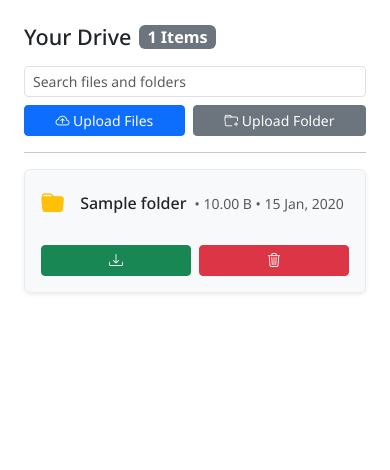
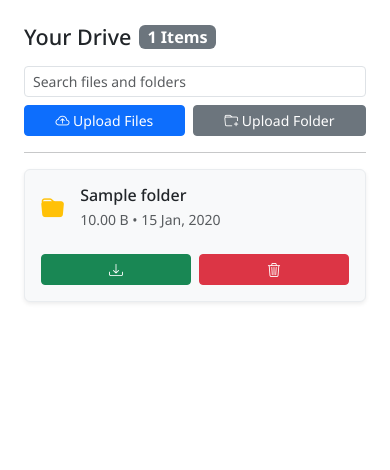
Before and after one commit to KafetzisThomas/FileSpace, a Django app: page / in a window 390 px wide. Shown: the part 57-527 px from the top of the page. Run offline with Django 5.2, Linux system fonts and the light colour scheme; a user stored in the database is signed in; tables that the repository leaves empty hold one stand-in row (values such as "Sample post").

Commit message:
Move file and folder metadata below names on mobile devices

```diff
--- a/templates/files/drive.html
+++ b/templates/files/drive.html
@@ -66,10 +66,10 @@
                     <div class="card-body d-flex flex-column flex-md-row align-items-md-center p-3 gap-3">
                         <a href="{% url 'files:drive_folder' folder.id %}" class="text-decoration-none text-body d-flex align-items-center gap-3 flex-grow-1 overflow-hidden w-100">
                             <i class="bi bi-folder-fill text-warning fs-3"></i>
-                            <div class="d-flex align-items-center gap-2 overflow-hidden flex-nowrap">
+                            <div class="d-flex flex-column flex-md-row align-items-start align-items-md-center gap-1 gap-md-2 overflow-hidden">
                                 <h6 class="card-title mb-0 text-truncate">{{ folder.name }}</h6>
                                 <small class="text-body-secondary text-nowrap">
-                                    &bull; {{ folder.total_size|file_size }} &bull; {{ folder.created_at|date:"d M, Y" }}
+                                    <span class="d-none d-md-inline">&bull;</span> {{ folder.total_size|file_size }} &bull; {{ folder.created_at|date:"d M, Y" }}
                                 </small>
                             </div>
                         </a>
@@ -93,10 +93,10 @@
                     <div class="card-body d-flex flex-column flex-md-row align-items-md-center p-3 gap-3">
                         <div class="d-flex align-items-center gap-3 flex-grow-1 overflow-hidden w-100">
                             <i class="bi bi-file-earmark-text text-primary fs-3"></i>
-                            <div class="d-flex align-items-center gap-2 overflow-hidden flex-nowrap">
+                            <div class="d-flex flex-column flex-md-row align-items-start align-items-md-center gap-1 gap-md-2 overflow-hidden">
                                 <h6 class="card-title mb-0 text-truncate">{{ file.name }}</h6>
                                 <small class="text-body-secondary text-nowrap">
-                                    &bull; {{ file.size|file_size }} &bull; {{ file.uploaded_at|date:"d M, Y" }}
+                                    <span class="d-none d-md-inline">&bull;</span> {{ file.size|file_size }} &bull; {{ file.uploaded_at|date:"d M, Y" }}
                                 </small>
                             </div>
                         </div>
```
